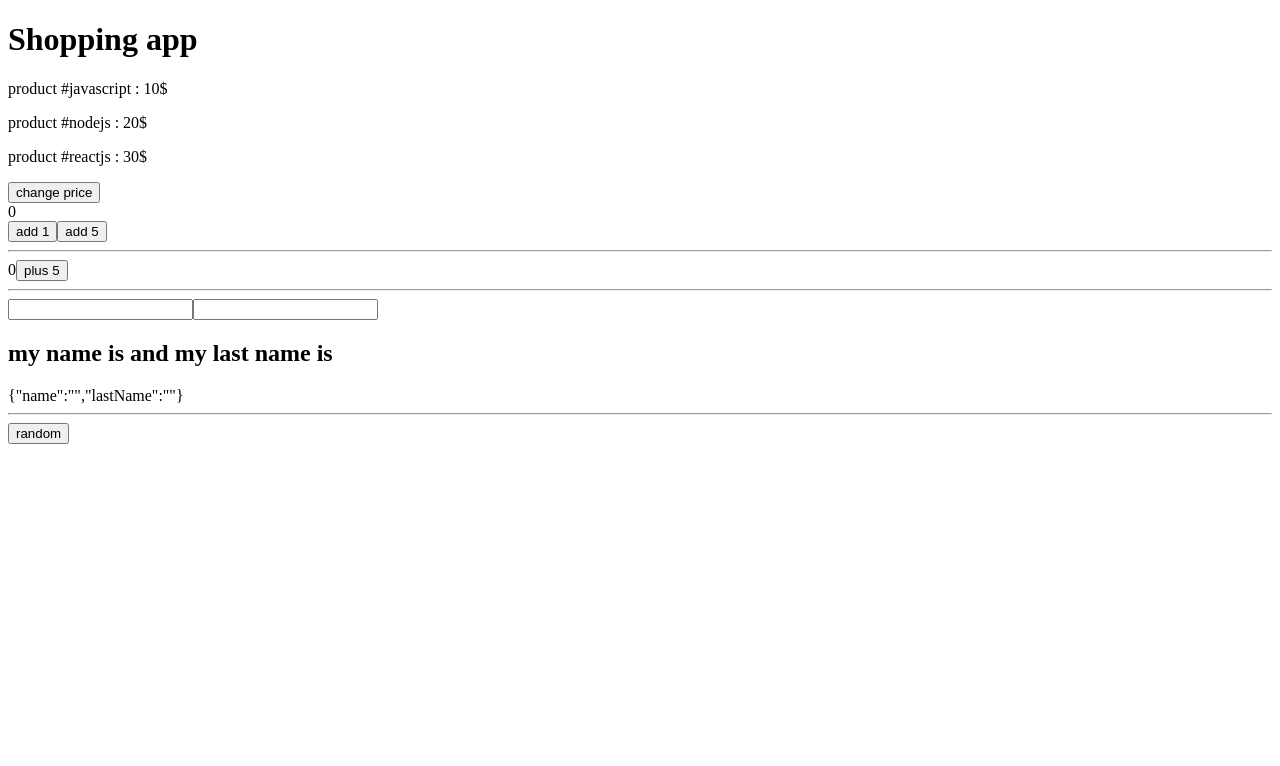
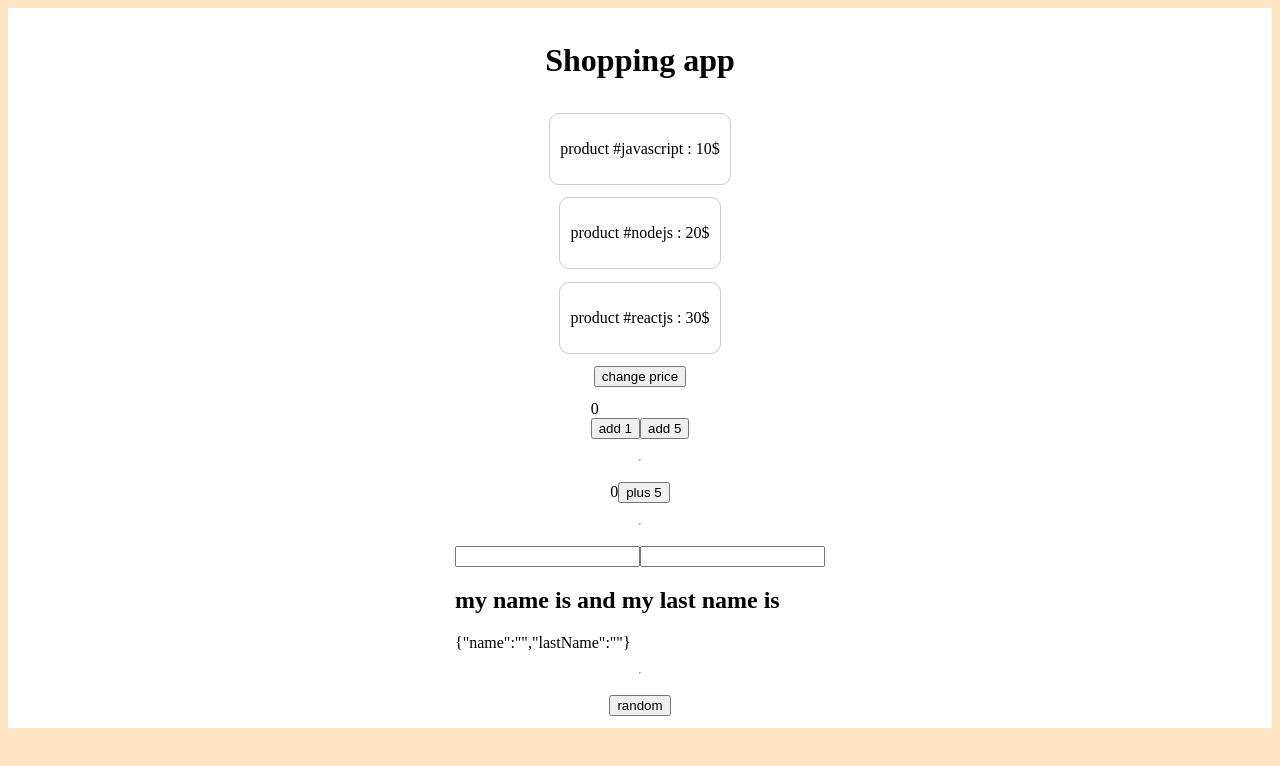
Before and after one commit to ghiathinejad/react-courses, a React (Create React App) app: page / in a window 1280 px wide. Shown: the top 766 px of the page. Built offline with nearby package versions, Linux system fonts and the light colour scheme.

Commit message:
course17

```diff
--- /dev/null
+++ b/src/App.css
@@ -0,0 +1,9 @@
+.container{
+    display: flex;
+    justify-content: space-evenly;
+    width: 100%;
+    background-color: #fff;
+    flex-direction: column;
+    align-items: center;
+    height: 90vh;
+}
--- a/src/App.js
+++ b/src/App.js
@@ -7,6 +7,7 @@
 import HookObject from "./components/HookObject";
 import HookArray from "./components/Product/HookArray";
 import Product from "./components/Product/Product";
+import './App.css';
 const App = () => {
     const [products,setProducts] = useState( [
             {id:1 , title : 'javascript' , price : '10$'},
--- a/src/components/Product/Product.js
+++ b/src/components/Product/Product.js
@@ -1,7 +1,8 @@
+import './product.css';
 const Product = (props) => {
     console.log(props);
     return (
-        <div>
+        <div className="product">
             <p>product #{props.name} : {props.price} </p>
             {props.children}
         </div>
--- /dev/null
+++ b/src/components/Product/product.css
@@ -0,0 +1,5 @@
+.product{
+    border: 1px solid #ccc;
+    border-radius: 10px;
+    padding: 10px;
+}
--- /dev/null
+++ b/src/index.css
@@ -0,0 +1,3 @@
+body {
+  background-color: bisque;
+}
--- a/src/index.js
+++ b/src/index.js
@@ -1,6 +1,7 @@
 import React from 'react';
 import ReactDOM from 'react-dom';
 import App,{username,mail} from './App';
+import './index.css';
 // const element = React.createElement('div',{id:'hello',className:'hello-cls'},"hello");
 
 // ReactDOM.render(element,document.getElementById('root'));
```
